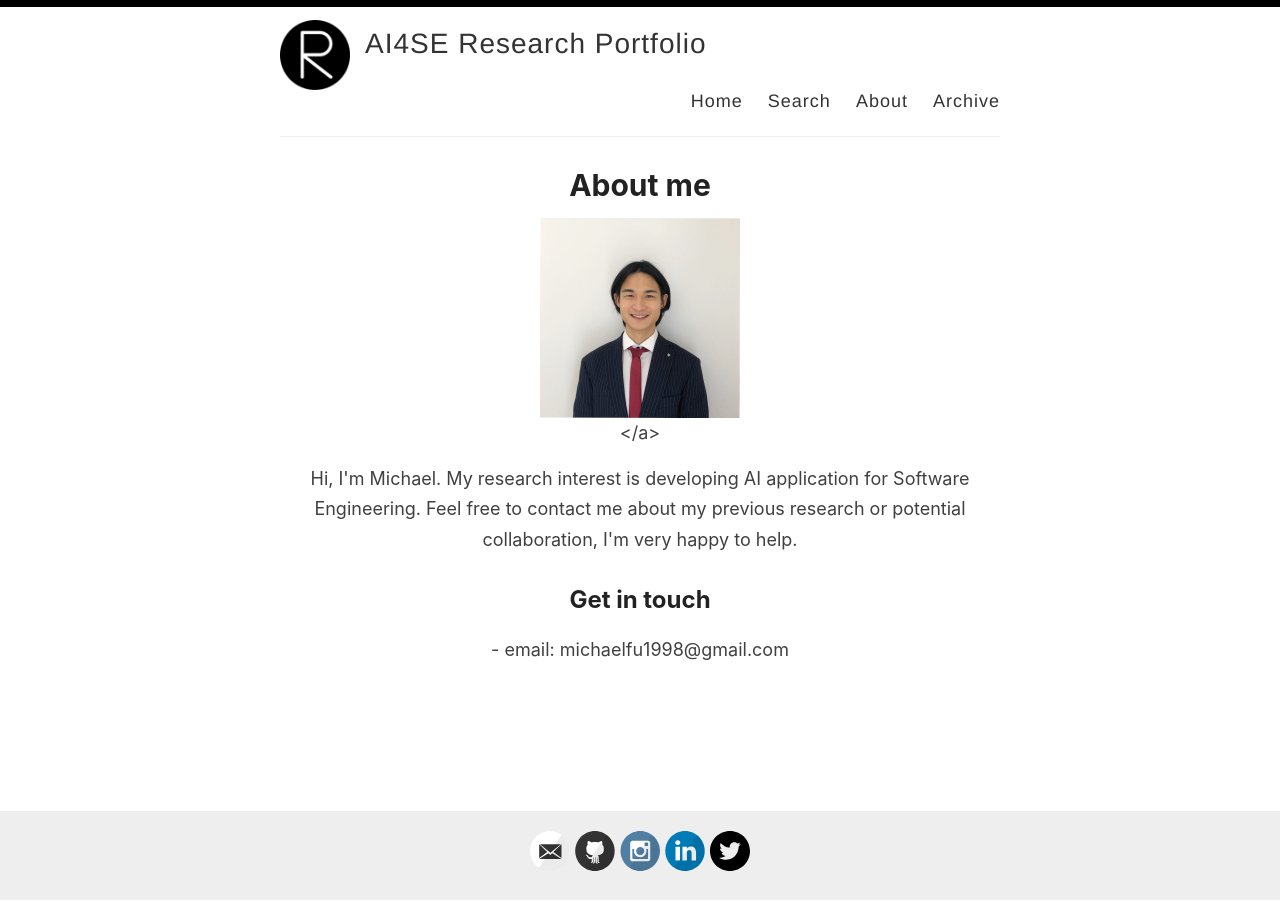
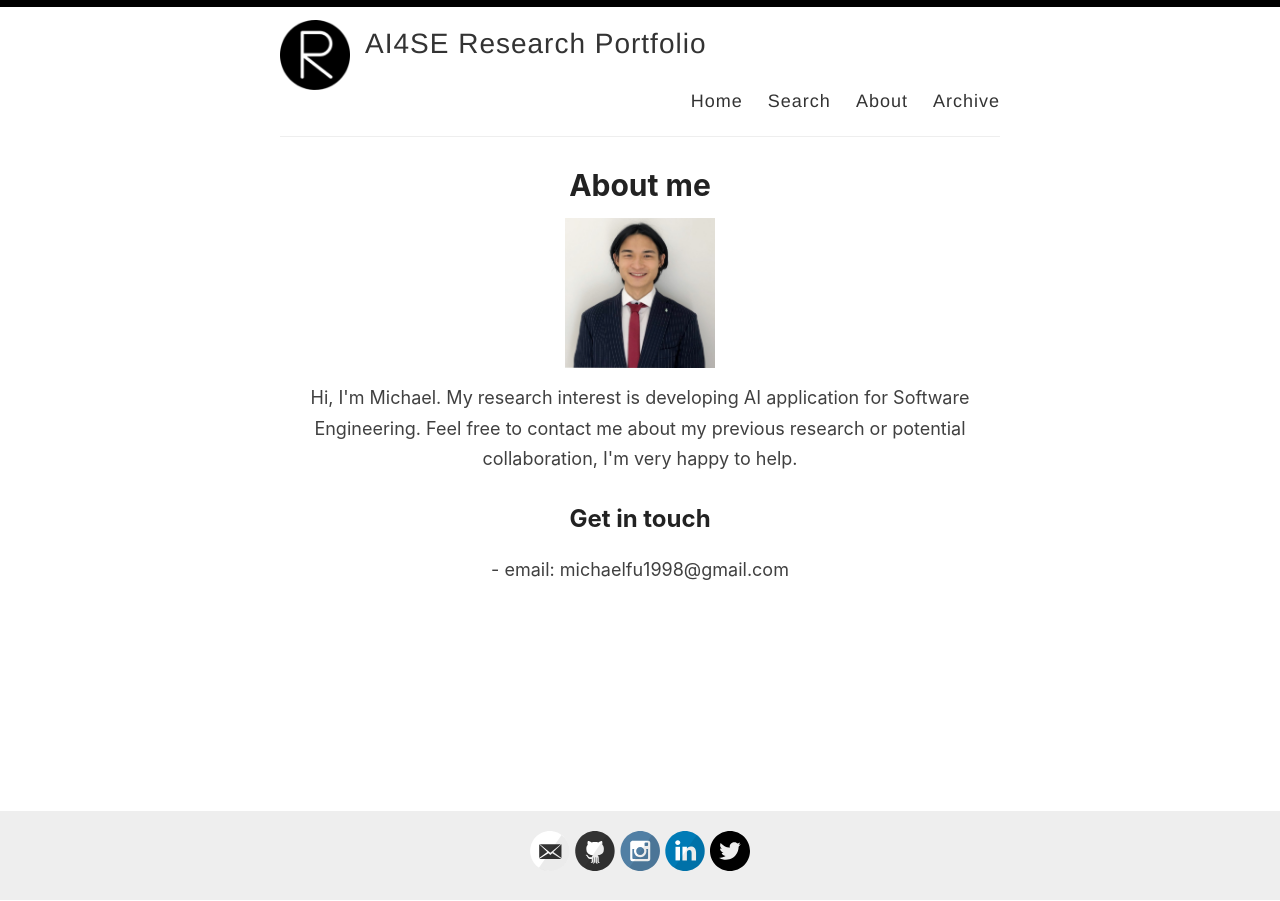
Before and after one commit to lanpengyou125/lanpengyouzhuye.github.io, a Jekyll site: the page built from _pages/about.md, in a window 1280 px wide. Built offline with Jekyll 4.4.1, drawn with Linux system fonts in a browser that asks for light colours.

Commit message:
update photo

```diff
--- a/_pages/about.md
+++ b/_pages/about.md
@@ -4,8 +4,7 @@ title: About me
 permalink: /about/
 ---
 <p align="center">
-    <img src="../images/my_photo.png" width="200" height="200">
-  </a>
+    <img src="../images/my_photo.png" width="150" height="150">
 </p>
 
 <center> Hi, I'm Michael. My research interest is developing AI application for Software Engineering. Feel free to contact me about my previous research or potential collaboration, I'm very happy to help. </center>
```
Also changed, not shown: images/my_photo.png.
